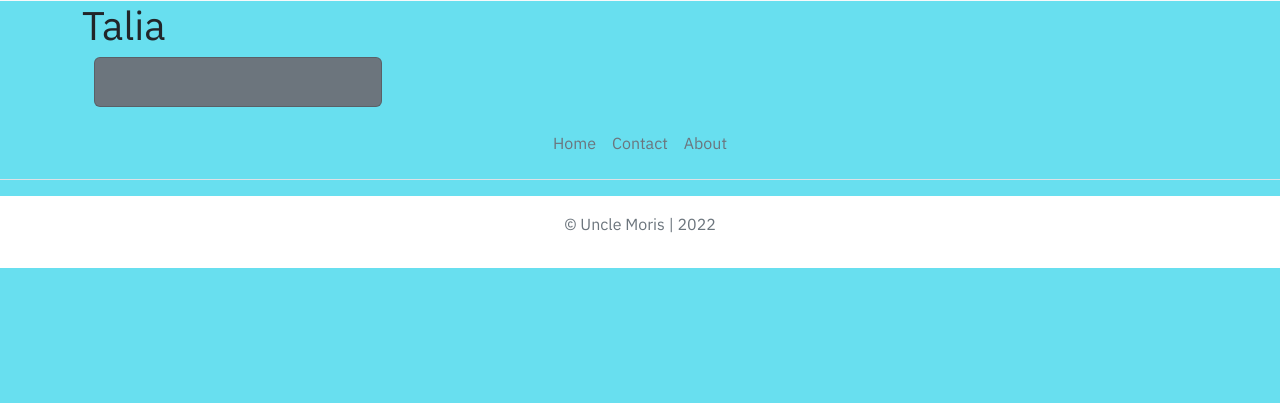
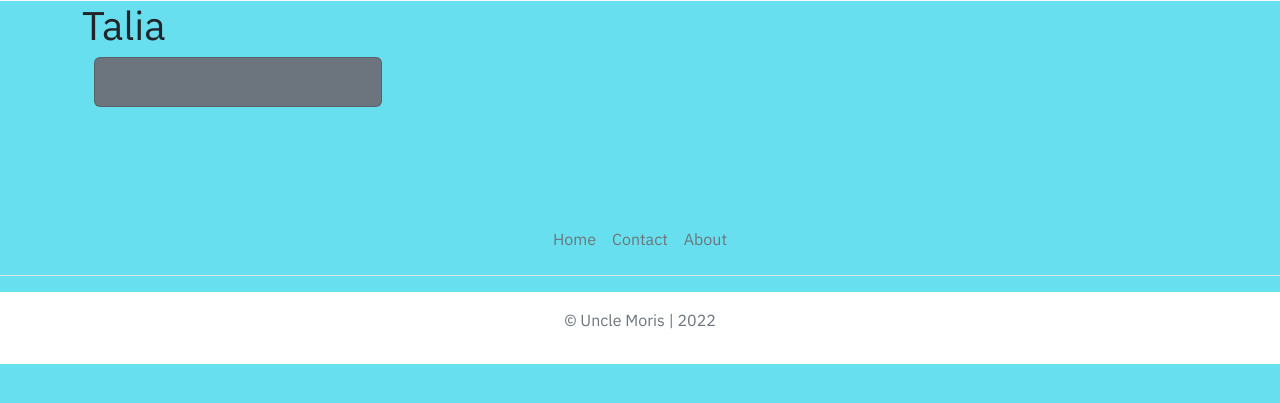
Before and after one commit to MemoryCards/backend, a Django app: template memory_cards/decks/templates/cards/deck.html in a window 1280 px wide. Shown: the part 55-458 px from the top of the page. Run offline with Django 4.2, Linux system fonts and the light colour scheme; the template is opened without the code that fills it, so the values that code supplies are empty; some libraries are stand-ins or nearby versions.

Commit message:
card deck fix

```diff
--- a/memory_cards/decks/templates/cards/deck.html
+++ b/memory_cards/decks/templates/cards/deck.html
@@ -15,7 +15,7 @@
                 </div>
             </div>
             <div class="container">
-                <ul class="list-group">
+                <ul class="list-group py-5">
                     {% for card in cards %}
                     <li class="list-group-item list-group-item-light">
                         <a class="link-secondary" href="{% url 'cards:card' card.id %}"> {{ card.question }}</a>
```
